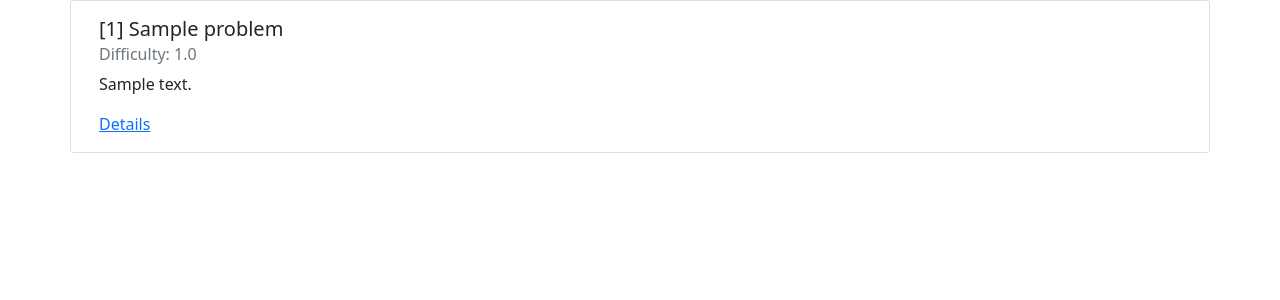
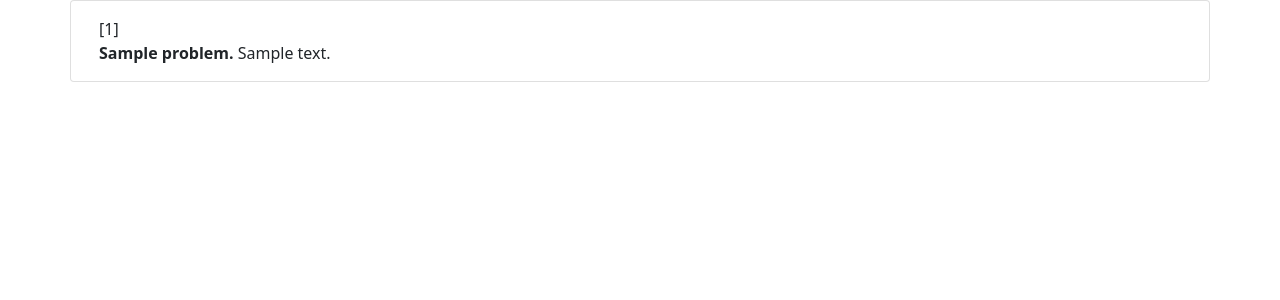
Before and after one commit to EvgeniyAzarov/ProblemsUA, a Django app: page / in a window 1280 px wide. Shown: the part 56-356 px from the top of the page. Run offline with Django 3.2, Linux system fonts and the light colour scheme; tables that the repository leaves empty hold one stand-in row (values such as "Sample post"); some libraries are stand-ins or nearby versions.

```diff
--- a/problems/models.py
+++ b/problems/models.py
@@ -18,18 +18,19 @@ class Theme(models.Model):
 
 class Source(models.Model):
     name = models.CharField(max_length=500)
-    country = models.CharField(max_length=100, blank=True)
+    country = models.CharField(max_length=100, null=True, blank=True)
+    grade = models.CharField(max_length=100, null=True, blank=True)
     year = models.IntegerField()
 
     def __str__(self):
-        return self.name + f' ({self.country}, {self.year})'
+        return f'{self.name}, grade {self.grade} ({self.country}, {self.year})'
 
 
 class Problem(models.Model):
     name = models.CharField(max_length=255, blank=True,
                             help_text="This field is not necessary")
     text = models.TextField()
-    difficulty = models.FloatField(null=True, blank=True)
+    difficulty = models.FloatField(default=10, null=True, blank=True)
     attributes = models.ManyToManyField(Attribute, blank=True)
     parents = models.ManyToManyField('self', blank=True)
     source = models.ForeignKey(Source, null=True, on_delete=models.SET_NULL)
--- a/problems/templates/problems/problems_list.html
+++ b/problems/templates/problems/problems_list.html
@@ -2,10 +2,22 @@
     {% for problem in problems_list %}
         <div class="card">
             <div class="card-body">
-                <h5 class="card-title">[{{ problem.id }}] {{ problem.name }}</h5>
-                <h6 class="card-subtitle mb-2 text-muted">Difficulty: {{ problem.difficulty }}</h6>
-                    <p class="card-text">{{ problem.text }}</p>
-                <a href="problem/{{ problem.id }}" class="card-link">Details</a>
+{#                [<a href="problem/{{ problem.id }}" class="card-link">{{ problem.id }}</a>]#}
+                [{{ problem.id }}]
+{#                <h6 class="card-subtitle mb-2 text-muted">Difficulty: {{ problem.difficulty }}</h6>#}
+                <p class="card-text">
+                    {% if problem.name %}
+                        <b>{{ problem.name }}.</b>
+                    {% endif %}
+                    {{ problem.text }}
+                </p>
+{#                {% if problem.solutions %}#}
+{#                    {% for solution in problem.solutions %}#}
+{#                        <p>#}
+{#                            {{ solution.text }}#}
+{#                        </p>#}
+{#                    {% endfor %}#}
+{#                {% endif %}#}
             </div>
         </div>
     {% endfor %}
```
Also changed, not shown: problems/admin.py (+3 -4 lines), problems/migrations/0002_auto_20210527_1605.py (added).
